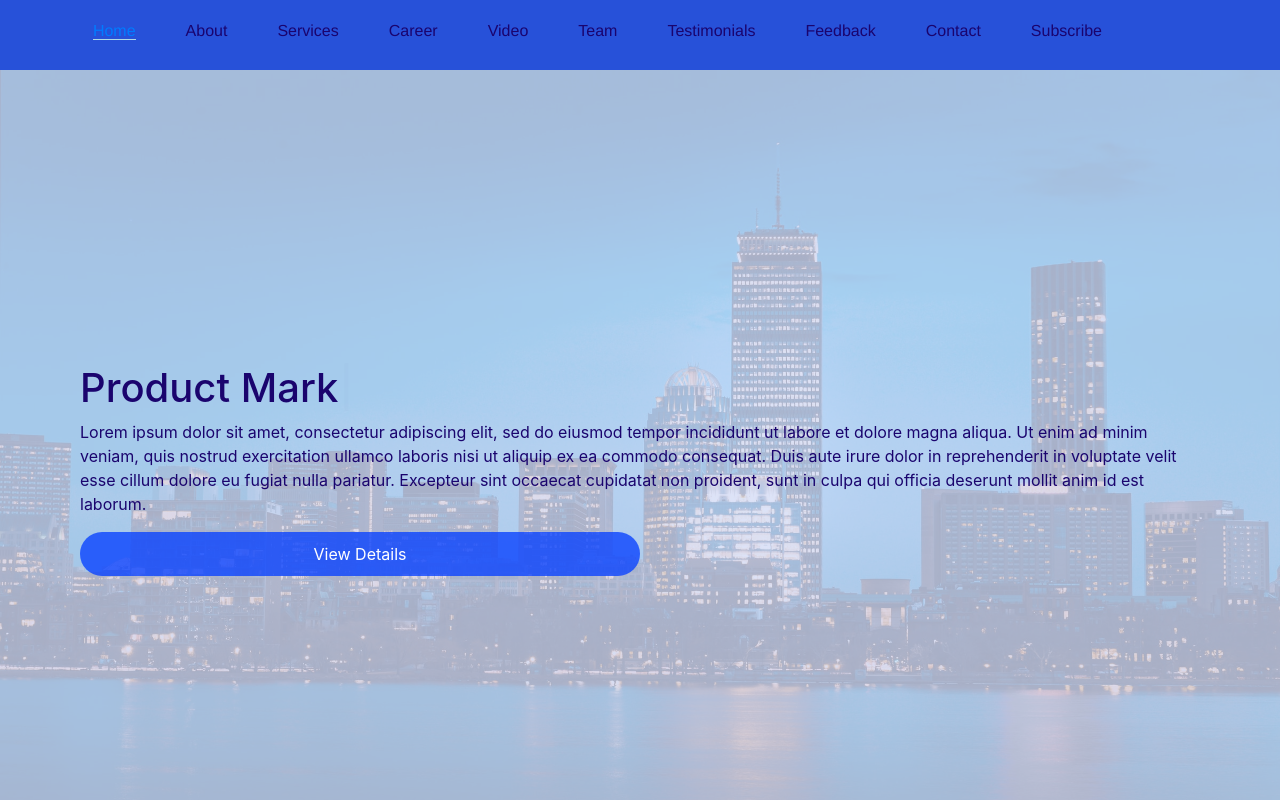
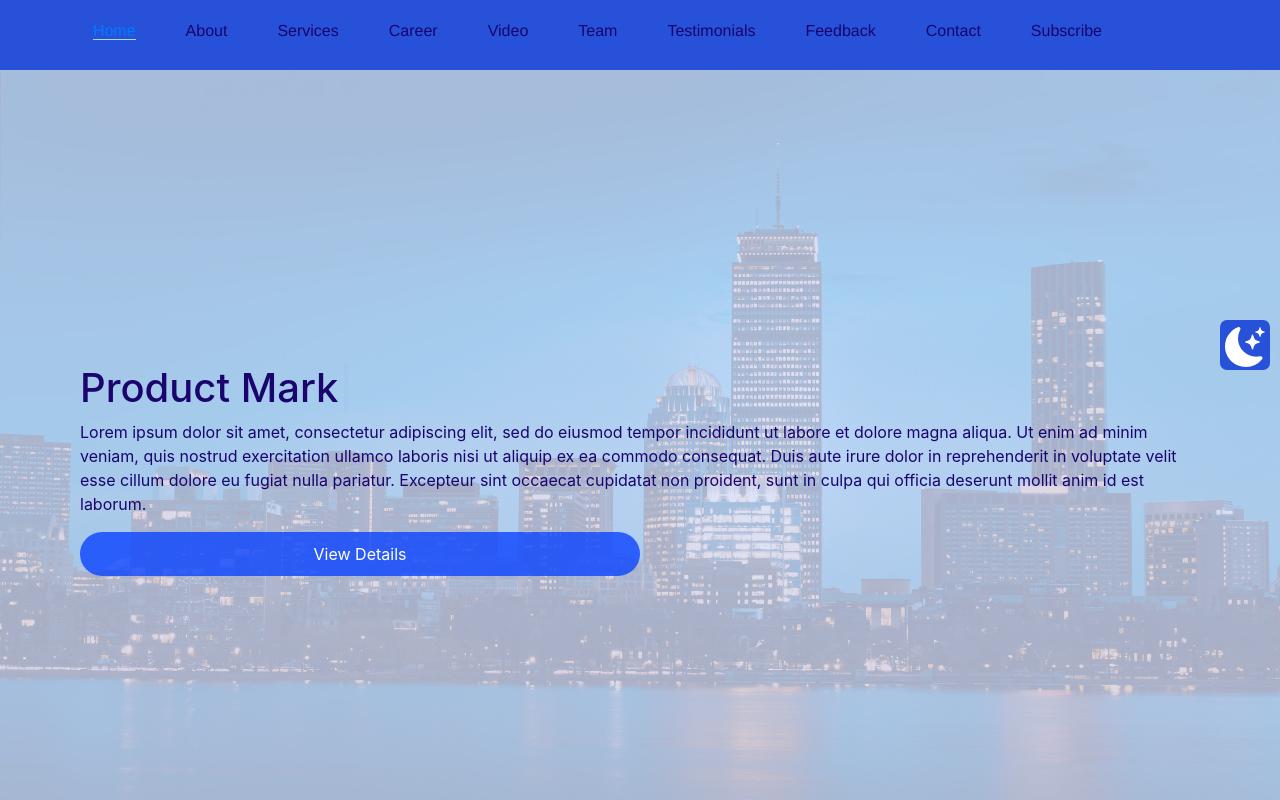
Before and after one commit to mayragann/CompanyPortfolio, a React (Create React App) app in the folder portfolio/: page / in a window 1280 px wide. Shown: the top 800 px of the page. Built offline with nearby package versions, Linux system fonts and the light colour scheme; no server answers.

Commit message:
Functionality added for Dark Theme Started in App.js and Connected to home component

```diff
--- a/portfolio/src/App.css
+++ b/portfolio/src/App.css
@@ -16,3 +16,6 @@
   background-color: #6d8ffe;
 
 }
+#dark{
+  background-color: rgb(51, 51, 51) ;
+}
--- a/portfolio/src/App.js
+++ b/portfolio/src/App.js
@@ -31,7 +31,7 @@ function App() {
 
       <Navbar />
       <NavbarMobileView />
-      <Home />
+      <Home theme={theme} handleChangeTheme={handleChangeTheme}/>
 
       <div className="main-theme-compo" id={theme}>
       <About />
--- a/portfolio/src/Components/Home/Home.css
+++ b/portfolio/src/Components/Home/Home.css
@@ -47,3 +47,22 @@
     cursor: pointer;
     transition-duration: 1s;
 }
+
+.theme-change{
+  justify-content: center;
+  height: 50px;
+  width: 50px;
+  right: 0;
+  margin-right: 10px;
+  background-color:  #2751d9;
+  text-align: center;
+  vertical-align: middle;
+  line-height: 50px;
+  position: fixed;
+  top: 150;
+  color:white;
+  margin-top:250px;
+  border-radius: 7px;
+  cursor: pointer;
+  z-index: 1;
+}
--- a/portfolio/src/Components/Home/Home.js
+++ b/portfolio/src/Components/Home/Home.js
@@ -1,19 +1,38 @@
 import React from "react";
 import "./Home.css";
 import Typewriter from "typewriter-effect";
-import Fade from 'react-reveal/Fade';
+import Fade from "react-reveal/Fade";
+import { BsMoonStarsFill, BsFillSunFill } from "react-icons/bs";
 
-const Home = () => {
+const Home = ({ theme, handleChangeTheme }) => {
   return (
     <>
       <div className="container-fluid home" id="home">
+        <div className="theme-change" onClick={() => handleChangeTheme()}>
+          {theme === "light" ? (
+            <p>
+              <BsMoonStarsFill size={40} />
+            </p>
+          ) : (
+            <p>
+              <BsFillSunFill size={40} />
+            </p>
+          )}
+        </div>
 
         <Fade left>
           <div className="container home-content">
             <h1>
               <Typewriter
                 options={{
-                strings: ["Web Development", "UI/UX", "Product Marketing", "Mobile App Development", "Digital Marketing", "Customer Service"],
+                  strings: [
+                    "Web Development",
+                    "UI/UX",
+                    "Product Marketing",
+                    "Mobile App Development",
+                    "Digital Marketing",
+                    "Customer Service",
+                  ],
                   autoStart: true,
                   loop: true,
                   delay: 5,
@@ -22,16 +41,15 @@ const Home = () => {
             </h1>
             <p>
               Lorem ipsum dolor sit amet, consectetur adipiscing elit, sed do
-            eiusmod tempor incididunt ut labore et dolore magna aliqua. Ut enim
-            ad minim veniam, quis nostrud exercitation ullamco laboris nisi ut
-            aliquip ex ea commodo consequat. Duis aute irure dolor in
-            reprehenderit in voluptate velit esse cillum dolore eu fugiat nulla
-            pariatur. Excepteur sint occaecat cupidatat non proident, sunt in
-            culpa qui officia deserunt mollit anim id est laborum.
+              eiusmod tempor incididunt ut labore et dolore magna aliqua. Ut
+              enim ad minim veniam, quis nostrud exercitation ullamco laboris
+              nisi ut aliquip ex ea commodo consequat. Duis aute irure dolor in
+              reprehenderit in voluptate velit esse cillum dolore eu fugiat
+              nulla pariatur. Excepteur sint occaecat cupidatat non proident,
+              sunt in culpa qui officia deserunt mollit anim id est laborum.
             </p>
             <span className="view-details-home-button">View Details</span>
           </div>
-
         </Fade>
       </div>
     </>
```
Lines whose indentation alone changed are shown as unchanged.
